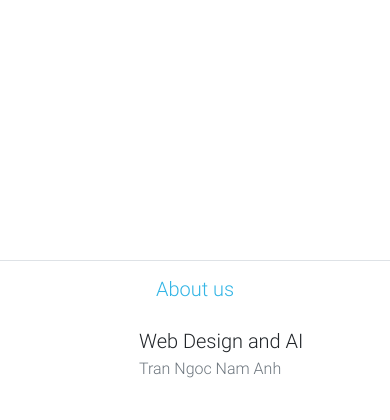
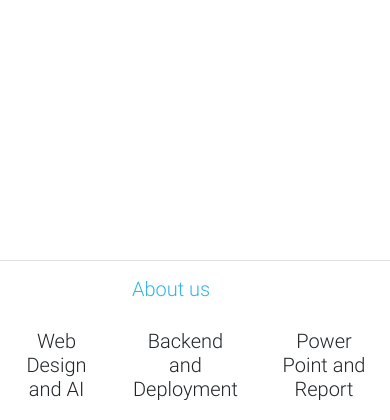
Before and after one commit to Nakajima-Kuro/comment_classification, a Flask app: page / in a window 390 px wide. Shown: the part 665-1085 px from the top of the page. Run offline with Flask 2, Linux system fonts and the light colour scheme; some libraries are stand-ins or nearby versions.

Commit message:
More responsive page

```diff
--- a/Templates/index.html
+++ b/Templates/index.html
@@ -29,26 +29,23 @@
   <footer class="footer">
     <div class="container border-top mb-3">
     </div>
-    <div class="container-fluid">
-      <div class="row d-flex justify-content-center">
-        <h5 class="text-info">About us</h5>
+    <div class="d-flex justify-content-center">
+      <h5 class="text-info mr-5">About us</h5>
+    </div>
+    <div class="d-flex justify-content-between">
+      <div class="card-body">
+        <h5 class="card-title text-center">Web Design and AI</h5>
+        <h6 class="card-subtitle mb-2 text-muted text-center">Tran Ngoc Nam Anh</h6>
       </div>
-      <div class="row d-flex d-row justify-content-between ml-5 pl-5">
-        <div class="card-body ml-2">
-          <h5 class="card-title">Web Design and AI</h5>
-          <h6 class="card-subtitle mb-2 text-muted">Tran Ngoc Nam Anh</h6>
-        </div>
 
-        <div class="card-body">
-          <h5 class="card-title">Backend and Deployment</h5>
-          <h6 class="card-subtitle mb-2 text-muted">Nguyen Ngoc Huy</h6>
-        </div>
+      <div class="card-body">
+        <h5 class="card-title text-center">Backend and Deployment</h5>
+        <h6 class="card-subtitle mb-2 text-muted text-center">Nguyen Ngoc Huy</h6>
+      </div>
 
-        <div class="card-body">
-          <h5 class="card-title">Power Point and Report</h5>
-          <h6 class="card-subtitle mb-2 text-muted">Le Truong Long</h6>
-        </div>
-
+      <div class="card-body">
+        <h5 class="card-title text-center">Power Point and Report</h5>
+        <h6 class="card-subtitle mb-2 text-muted text-center">Le Truong Long</h6>
       </div>
     </div>
   </footer>
```
Also changed, not shown: static/popper/popper.min.js.
